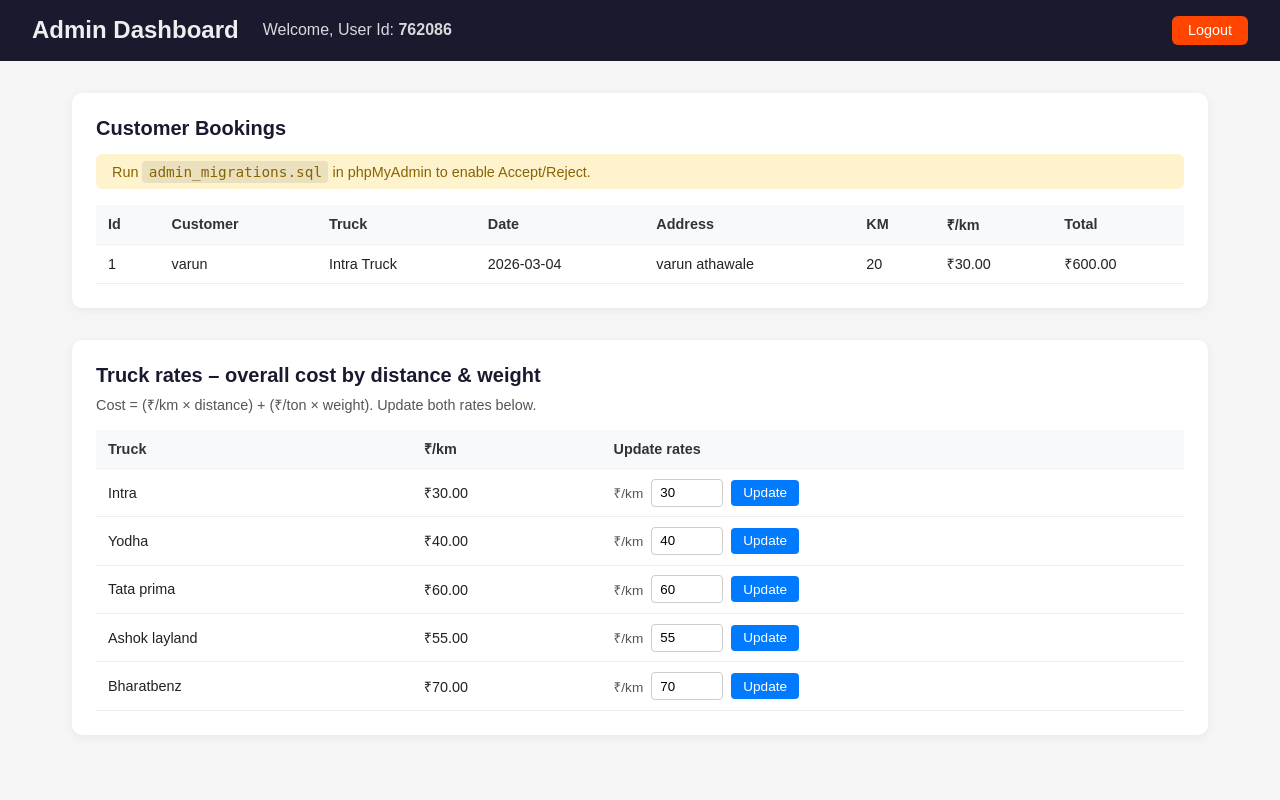
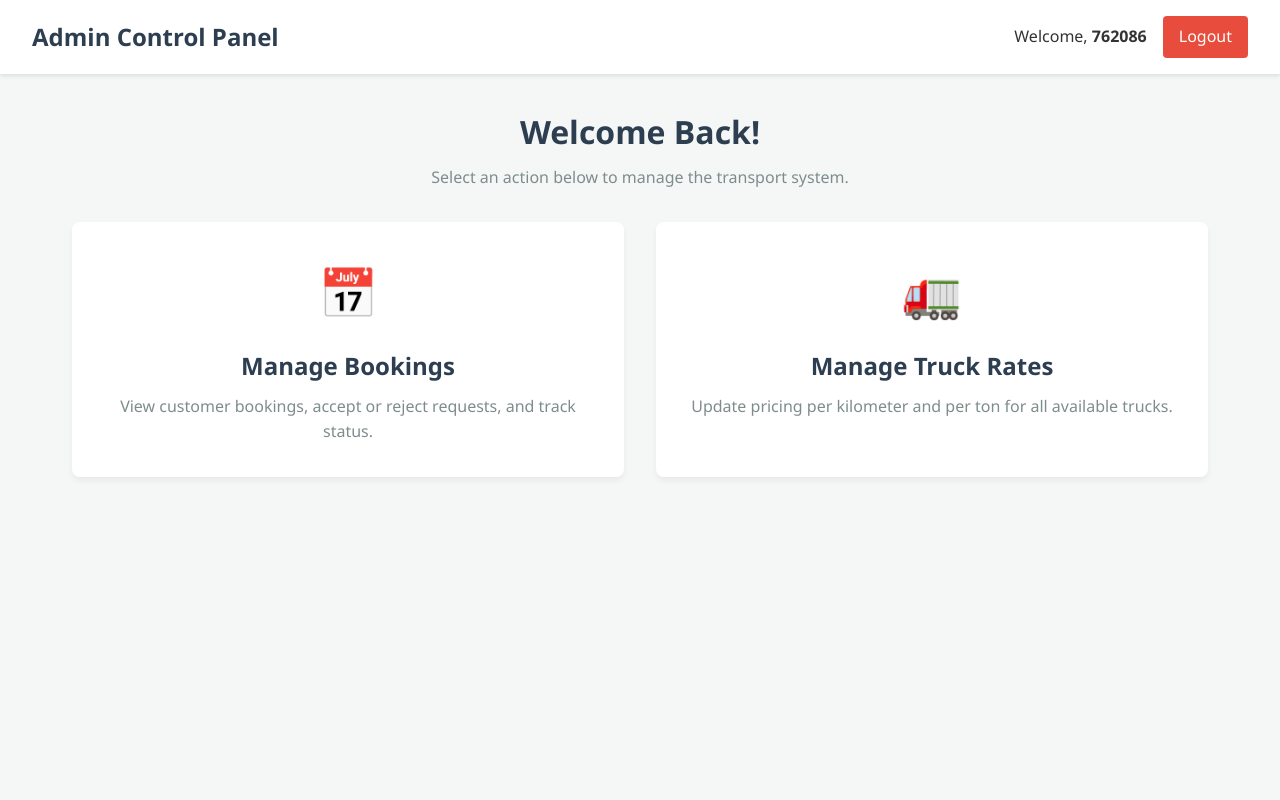
Before and after one commit to VARUN2462006/Transport-Company, a PHP site: page /admin_dashboard.php in a window 1280 px wide. Run offline with PHP 8.4, Linux system fonts and the light colour scheme; a user stored in the database is signed in; data comes from the database, SQL or seed files in the repository.

Commit message:
i have made some changes in files

```diff
--- a/Admin/admin_dashboard.php
+++ b/Admin/admin_dashboard.php
@@ -6,49 +6,13 @@ if (empty($_SESSION['admin_user_id'])) {
 }
 require_once __DIR__ . '/../Public/connect.php';
 
-// Check if bookings has status column (for accept/reject)
+// Check if bookings has status column (for information only)
 $has_status = false;
 $res = $conn->query("SHOW COLUMNS FROM bookings LIKE 'status'");
 if ($res && $res->num_rows > 0) {
     $has_status = true;
 }
-$has_weight = false;
-$res2 = $conn->query("SHOW COLUMNS FROM bookings LIKE 'weight_ton'");
-if ($res2 && $res2->num_rows > 0) {
-    $has_weight = true;
-}
 
-$bookings = [];
-$cols = "id, customer_name, truck_name, booking_date, address, distance_km, price_per_km, total_cost, created_at";
-if ($has_status) $cols .= ", status";
-if ($has_weight) $cols .= ", weight_ton";
-$bookings_result = $conn->query("SELECT $cols FROM bookings ORDER BY created_at DESC");
-if ($bookings_result) {
-    while ($row = $bookings_result->fetch_assoc()) {
-        if (!$has_status) $row['status'] = 'pending';
-        if (!$has_weight) $row['weight_ton'] = null;
-        $bookings[] = $row;
-    }
-}
-
-$has_price_per_ton = false;
-$res3 = $conn->query("SHOW COLUMNS FROM truck_rates LIKE 'price_per_ton'");
-if ($res3 && $res3->num_rows > 0) {
-    $has_price_per_ton = true;
-}
-
-$trucks = [];
-$truck_cols = "id, truck_key, price_per_km";
-if ($has_price_per_ton) $truck_cols .= ", price_per_ton";
-$trucks_result = $conn->query("SELECT $truck_cols FROM truck_rates ORDER BY id");
-if ($trucks_result) {
-    while ($row = $trucks_result->fetch_assoc()) {
-        if (!isset($row['price_per_ton'])) $row['price_per_ton'] = 0;
-        $trucks[] = $row;
-    }
-}
-
-$msg = $_GET['msg'] ?? '';
 $conn->close();
 ?>
 <!DOCTYPE html>
@@ -56,126 +20,140 @@ $conn->close();
 <head>
     <meta charset="UTF-8">
     <meta name="viewport" content="width=device-width, initial-scale=1.0">
-    <link rel="stylesheet" href="admin_dashboard.css">
     <title>Admin Dashboard</title>
+    <style>
+        /* Reset and base styles */
+        * {
+            margin: 0;
+            padding: 0;
+            box-sizing: border-box;
+        }
+        body {
+            font-family: 'Segoe UI', Tahoma, Geneva, Verdana, sans-serif;
+            background-color: #f4f7f6;
+            color: #333;
+            line-height: 1.6;
+        }
+
+        /* Header Styles */
+        .dashboard-header {
+            background: #ffffff;
+            padding: 1rem 2rem;
+            box-shadow: 0 2px 4px rgba(0,0,0,0.1);
+            display: flex;
+            justify-content: space-between;
+            align-items: center;
+        }
+        .dashboard-header h1 {
+            color: #2c3e50;
+            font-size: 1.5rem;
+        }
+        .user-info {
+            display: flex;
+            align-items: center;
+            gap: 1rem;
+        }
+        .logout-btn {
+            background-color: #e74c3c;
+            color: white;
+            padding: 0.5rem 1rem;
+            border-radius: 4px;
+            text-decoration: none;
+            transition: background 0.3s;
+        }
+        .logout-btn:hover {
+            background-color: #c0392b;
+        }
+
+        /* Main Content */
+        .dashboard-main {
+            max-width: 1200px;
+            margin: 2rem auto;
+            padding: 0 2rem;
+        }
+        .welcome-section {
+            margin-bottom: 2rem;
+            text-align: center;
+        }
+        .welcome-section h2 {
+            font-size: 2rem;
+            color: #2c3e50;
+            margin-bottom: 0.5rem;
+        }
+        .welcome-section p {
+            color: #7f8c8d;
+        }
+
+        /* Action Cards */
+        .action-cards {
+            display: grid;
+            grid-template-columns: repeat(auto-fit, minmax(300px, 1fr));
+            gap: 2rem;
+            margin-top: 2rem;
+        }
+        .card {
+            background: white;
+            padding: 2rem;
+            border-radius: 8px;
+            box-shadow: 0 4px 6px rgba(0,0,0,0.05);
+            transition: transform 0.3s, box-shadow 0.3s;
+            text-decoration: none;
+            color: inherit;
+            display: flex;
+            flex-direction: column;
+            align-items: center;
+            text-align: center;
+        }
+        .card:hover {
+            transform: translateY(-5px);
+            box-shadow: 0 8px 15px rgba(0,0,0,0.1);
+        }
+        .card-icon {
+            font-size: 3rem;
+            margin-bottom: 1rem;
+            color: #3498db;
+        }
+        .card h3 {
+            font-size: 1.5rem;
+            margin-bottom: 0.5rem;
+            color: #2c3e50;
+        }
+        .card p {
+            color: #7f8c8d;
+        }
+
+    </style>
 </head>
 <body>
     <header class="dashboard-header">
-        <h1>Admin Dashboard</h1>
-        <p>Welcome, User Id: <strong><?= htmlspecialchars($_SESSION['admin_user_id']) ?></strong></p>
-        <a href="index.php?logout=1" class="logout-btn">Logout</a>
+        <h1>Admin Control Panel</h1>
+        <div class="user-info">
+            <span>Welcome, <strong><?= htmlspecialchars($_SESSION['admin_user_id']) ?></strong></span>
+            <a href="index.php?logout=1" class="logout-btn">Logout</a>
+        </div>
     </header>
 
-    <?php if ($msg === 'accept'): ?>
-        <p class="flash flash-success">Booking #<?= (int)$_GET['id'] ?> accepted.</p>
-    <?php elseif ($msg === 'reject'): ?>
-        <p class="flash flash-error">Booking #<?= (int)$_GET['id'] ?> rejected.</p>
-    <?php elseif ($msg === 'price_updated'): ?>
-        <p class="flash flash-success">Truck price updated.</p>
-    <?php elseif ($msg === 'invalid' || $msg === 'invalid_price'): ?>
-        <p class="flash flash-error">Invalid request.</p>
-    <?php endif; ?>
+    <main class="dashboard-main">
+        <div class="welcome-section">
+            <h2>Welcome Back!</h2>
+            <p>Select an action below to manage the transport system.</p>
+        </div>
 
-    <main class="dashboard-main">
-        <section class="section">
-            <h2>Customer Bookings</h2>
-            <?php if (!$has_status): ?>
-                <p class="notice">Run <code>admin_migrations.sql</code> in phpMyAdmin to enable Accept/Reject.</p>
-            <?php endif; ?>
-            <div class="table-wrap">
-                <table class="data-table">
-                    <thead>
-                        <tr>
-                            <th>Id</th>
-                            <th>Customer</th>
-                            <th>Truck</th>
-                            <th>Date</th>
-                            <th>Address</th>
-                            <th>KM</th>
-                            <?php if ($has_weight): ?><th>Ton</th><?php endif; ?>
-                            <th>₹/km</th>
-                            <th>Total</th>
-                            <?php if ($has_status): ?><th>Status</th><th>Action</th><?php endif; ?>
-                        </tr>
-                    </thead>
-                    <tbody>
-                        <?php foreach ($bookings as $b): ?>
-                        <tr>
-                            <td><?= (int)$b['id'] ?></td>
-                            <td><?= htmlspecialchars($b['customer_name']) ?></td>
-                            <td><?= htmlspecialchars($b['truck_name']) ?></td>
-                            <td><?= htmlspecialchars($b['booking_date']) ?></td>
-                            <td><?= htmlspecialchars($b['address']) ?></td>
-                            <td><?= (int)$b['distance_km'] ?></td>
-                            <?php if ($has_weight): ?><td><?= $b['weight_ton'] !== null ? number_format((float)$b['weight_ton'], 2) : '—' ?></td><?php endif; ?>
-                            <td>₹<?= number_format((float)$b['price_per_km'], 2) ?></td>
-                            <td>₹<?= number_format((float)$b['total_cost'], 2) ?></td>
-                            <?php if ($has_status): ?>
-                            <td><span class="status status-<?= htmlspecialchars($b['status']) ?>"><?= htmlspecialchars($b['status']) ?></span></td>
-                            <td>
-                                <?php if ($b['status'] === 'pending'): ?>
-                                <form class="inline-form" method="post" action="admin_booking_action.php">
-                                    <input type="hidden" name="booking_id" value="<?= (int)$b['id'] ?>">
-                                    <input type="hidden" name="action" value="accept">
-                                    <button type="submit" class="btn btn-accept">Accept</button>
-                                </form>
-                                <form class="inline-form" method="post" action="admin_booking_action.php">
-                                    <input type="hidden" name="booking_id" value="<?= (int)$b['id'] ?>">
-                                    <input type="hidden" name="action" value="reject">
-                                    <button type="submit" class="btn btn-reject">Reject</button>
-                                </form>
-                                <?php else: ?>
-                                —
-                                <?php endif; ?>
-                            </td>
-                            <?php endif; ?>
-                        </tr>
-                        <?php endforeach; ?>
-                    </tbody>
-                </table>
-            </div>
-            <?php if (empty($bookings)): ?>
-                <p class="empty">No bookings yet.</p>
-            <?php endif; ?>
-        </section>
+        <div class="action-cards">
+            <!-- Booking Management Card -->
+            <a href="bookings.php" class="card">
+                <div class="card-icon">📅</div>
+                <h3>Manage Bookings</h3>
+                <p>View customer bookings, accept or reject requests, and track status.</p>
+            </a>
 
-        <section class="section">
-            <h2>Truck rates – overall cost by distance & weight</h2>
-            <p class="formula-desc">Cost = (₹/km × distance) + (₹/ton × weight). Update both rates below.</p>
-            <div class="table-wrap">
-                <table class="data-table">
-                    <thead>
-                        <tr>
-                            <th>Truck</th>
-                            <th>₹/km</th>
-                            <?php if ($has_price_per_ton): ?><th>₹/ton</th><?php endif; ?>
-                            <th>Update rates</th>
-                        </tr>
-                    </thead>
-                    <tbody>
-                        <?php foreach ($trucks as $t): ?>
-                        <tr>
-                            <td><?= htmlspecialchars(ucfirst(str_replace('-', ' ', $t['truck_key']))) ?></td>
-                            <td>₹<?= number_format((float)$t['price_per_km'], 2) ?></td>
-                            <?php if ($has_price_per_ton): ?><td>₹<?= number_format((float)$t['price_per_ton'], 2) ?></td><?php endif; ?>
-                            <td>
-                                <form class="rate-form" method="post" action="admin_update_price.php">
-                                    <input type="hidden" name="truck_id" value="<?= (int)$t['id'] ?>">
-                                    <label class="inline-label">₹/km</label>
-                                    <input type="number" name="price_per_km" value="<?= (int)$t['price_per_km'] ?>" min="0" step="1" required>
-                                    <?php if ($has_price_per_ton): ?>
-                                    <label class="inline-label">₹/ton</label>
-                                    <input type="number" name="price_per_ton" value="<?= (float)$t['price_per_ton'] ?>" min="0" step="0.01" required>
-                                    <?php endif; ?>
-                                    <button type="submit" class="btn btn-update">Update</button>
-                                </form>
-                            </td>
-                        </tr>
-                        <?php endforeach; ?>
-                    </tbody>
-                </table>
-            </div>
-        </section>
+            <!-- Truck Rates Management Card -->
+            <a href="truck_rates.php" class="card">
+                <div class="card-icon">🚛</div>
+                <h3>Manage Truck Rates</h3>
+                <p>Update pricing per kilometer and per ton for all available trucks.</p>
+            </a>
+        </div>
     </main>
 </body>
 </html>
--- a/Admin/admin_update_price.php
+++ b/Admin/admin_update_price.php
@@ -15,6 +15,8 @@ if ($truck_id <= 0 || $price_km < 0 || $price_ton < 0) {
     exit;
 }
 
+$source = $_POST['source'] ?? 'dashboard';
+
 $has_price_per_ton = false;
 $r = $conn->query("SHOW COLUMNS FROM truck_rates LIKE 'price_per_ton'");
 if ($r && $r->num_rows > 0) {
@@ -31,5 +33,6 @@ if ($has_price_per_ton) {
 $stmt->execute();
 $stmt->close();
 
-header('Location: admin_dashboard.php?msg=price_updated&id=' . $truck_id);
+$redirect_to = ($source === 'truck_rates') ? 'truck_rates.php' : 'admin_dashboard.php';
+header('Location: ' . $redirect_to . '?msg=price_updated&id=' . $truck_id);
 exit;
--- a/Admin/truck_rates.php
+++ b/Admin/truck_rates.php
@@ -80,6 +80,7 @@ $conn->close();
                                     <label class="rate-label">₹/ton</label>
                                     <input type="number" name="price_per_ton" value="<?= (float)$t['price_per_ton'] ?>" min="0" step="0.01" required>
                                     <?php endif; ?>
+                                    <input type="hidden" name="source" value="truck_rates">
                                     <button type="submit" class="btn btn-update">Update</button>
                                 </form>
                             </td>
```
